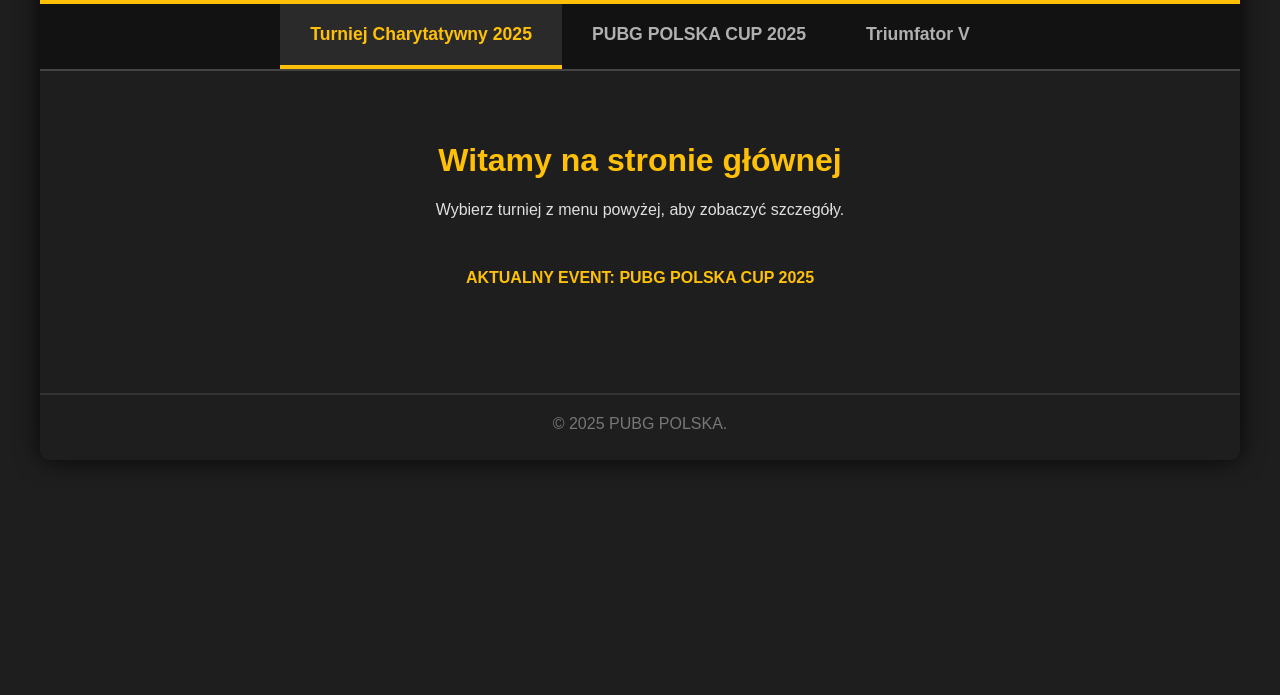
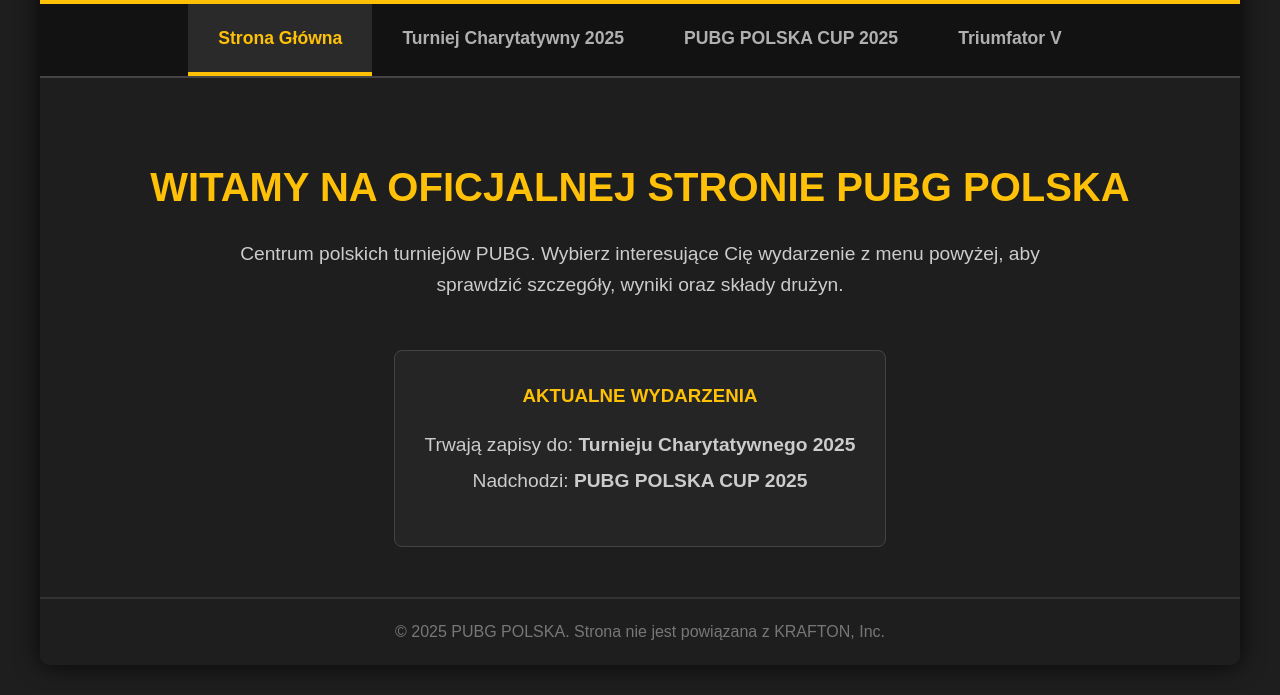
Before and after one commit to karolgrubiakkarol-alt/turniej-pubg-backend, a Flask app: page / in a window 1280 px wide. Shown: the part 370-1065 px from the top of the page. Before the commit the page ends 799 px from the top, so only its background shows below. Run offline with Flask 3, Linux system fonts and the light colour scheme.

Commit message:
Add files via upload

```diff
--- a/templates/index.html
+++ b/templates/index.html
@@ -7,34 +7,123 @@
     <link rel="icon" href="https://i.imgur.com/HcTRskR.png" type="image/png">
 
     <style>
-        /* Styl Globalny - Ciemny Motyw */
-        body { background-color: #1e1e1e; color: #e0e0e0; font-family: 'Arial', sans-serif; margin: 0; padding: 0; }
+        /* ========================================= */
+        /* GLOBALNE STYLE (Dark Mode)                */
+        /* ========================================= */
+        body {
+            background-color: #1e1e1e;
+            color: #e0e0e0;
+            font-family: 'Arial', sans-serif;
+            margin: 0;
+            padding: 0;
+            line-height: 1.6;
+        }
 
-        /* Kontener */
-        .page-wrapper { width: 95%; max-width: 1200px; margin: 30px auto; background: rgba(30, 30, 30, 0.95); border-radius: 10px; box-shadow: 0 0 25px rgba(0,0,0,0.8); overflow: hidden; min-height: 100vh; }
+        /* GŁÓWNY KONTENER */
+        .page-wrapper {
+            width: 95%;
+            max-width: 1200px;
+            margin: 30px auto;
+            background-color: rgba(30, 30, 30, 0.95);
+            border-radius: 10px;
+            box-shadow: 0 0 25px rgba(0,0,0,0.8);
+            overflow: hidden;
+            min-height: 100vh;
+            display: flex;
+            flex-direction: column;
+        }
 
-        /* Nagłówek */
-        .main-header { background: #252525; padding: 20px; text-align: center; border-bottom: 4px solid #ffc107; }
-        .header-logo { max-width: 100%; height: auto; display: block; margin: 0 auto; transition: transform 0.3s; }
-        .main-header:hover .header-logo { transform: scale(1.02); }
+        /* ========================================= */
+        /* NAGŁÓWEK Z LOGO                           */
+        /* ========================================= */
+        .main-header {
+            background-color: #252525;
+            padding: 20px;
+            text-align: center;
+            border-bottom: 4px solid #ffc107;
+            cursor: pointer;
+            transition: background 0.3s;
+        }
+        .main-header:hover {
+            background-color: #2f2f2f;
+        }
+        .header-logo {
+            max-width: 100%;
+            height: auto;
+            display: block;
+            margin: 0 auto;
+            transition: transform 0.3s ease;
+        }
+        .main-header:hover .header-logo {
+            transform: scale(1.02);
+        }
 
-        /* Menu */
-        .main-navbar { background: #121212; padding: 0; text-align: center; border-bottom: 2px solid #444; display: flex; justify-content: center; flex-wrap: wrap; }
-        .main-navbar a { color: #b0b0b0; text-decoration: none; font-size: 1.1em; font-weight: bold; padding: 20px 30px; transition: 0.3s; border-bottom: 4px solid transparent; }
-        .main-navbar a:hover { background: #2a2a2a; color: #fff; }
+        /* ========================================= */
+        /* MENU GŁÓWNE (ZAKŁADKI)                    */
+        /* ========================================= */
+        .main-navbar {
+            background-color: #121212;
+            padding: 0;
+            text-align: center;
+            border-bottom: 2px solid #444;
+            display: flex;
+            justify-content: center;
+            flex-wrap: wrap;
+        }
+        .main-navbar a {
+            color: #b0b0b0;
+            text-decoration: none;
+            font-size: 1.1em;
+            font-weight: bold;
+            padding: 20px 30px;
+            transition: 0.3s;
+            border-bottom: 4px solid transparent;
+        }
+        .main-navbar a:hover {
+            background-color: #2a2a2a;
+            color: #fff;
+        }
+        /* Klasa aktywna dla strony głównej */
+        .main-navbar a.active {
+            background-color: #2a2a2a;
+            color: #ffc107;
+            border-bottom: 4px solid #ffc107;
+        }
 
-        /* Aktywna zakładka */
-        .main-navbar a.active { background: #2a2a2a; color: #ffc107; border-bottom: 4px solid #ffc107; }
+        /* ========================================= */
+        /* TREŚĆ STRONY GŁÓWNEJ                      */
+        /* ========================================= */
+        .content-padding {
+            padding: 50px 20px;
+            text-align: center;
+            flex-grow: 1; /* Wypełnia miejsce */
+        }
+        h1 { color: #ffc107; margin-bottom: 20px; font-size: 2.5em; text-transform: uppercase; }
+        p { font-size: 1.2em; color: #ccc; max-width: 800px; margin: 0 auto 20px auto; }
 
-        /* Treść */
-        .content { padding: 50px 20px; text-align: center; }
-        h1 { color: #ffc107; }
-        footer { text-align: center; padding: 20px; border-top: 2px solid #333; margin-top: 40px; color: #777; }
+        .welcome-box {
+            background: #252525;
+            padding: 30px;
+            border-radius: 8px;
+            display: inline-block;
+            margin-top: 30px;
+            border: 1px solid #444;
+        }
+
+        /* Stopka */
+        footer {
+            text-align: center;
+            padding: 20px;
+            border-top: 2px solid #333;
+            margin-top: auto;
+            color: #777;
+        }
     </style>
 </head>
 <body>
 
 <div class="page-wrapper">
+
     <header class="main-header">
         <a href="index.html">
             <img src="https://i.imgur.com/VhDs7mJ.png" alt="PUBG POLSKA" class="header-logo">
@@ -42,19 +131,27 @@
     </header>
 
     <nav class="main-navbar">
-        <a href="index.html" class="active">Turniej Charytatywny 2025</a>
+        <a href="index.html" class="active">Strona Główna</a>
+        <a href="turniej-charytatywny.html">Turniej Charytatywny 2025</a>
         <a href="pubg-polska-cup.html">PUBG POLSKA CUP 2025</a>
         <a href="triumfator-v.html">Triumfator V</a>
     </nav>
 
-    <div class="content">
-        <h1>Witamy na stronie głównej</h1>
-        <p>Wybierz turniej z menu powyżej, aby zobaczyć szczegóły.</p>
-        <br>
-        <p style="color:#ffc107; font-weight:bold;">AKTUALNY EVENT: PUBG POLSKA CUP 2025</p>
+    <div class="content-padding">
+        <h1>Witamy na oficjalnej stronie PUBG POLSKA</h1>
+
+        <p>Centrum polskich turniejów PUBG. Wybierz interesujące Cię wydarzenie z menu powyżej, aby sprawdzić szczegóły, wyniki oraz składy drużyn.</p>
+
+        <div class="welcome-box">
+            <h3 style="color:#ffc107; margin-top:0;">AKTUALNE WYDARZENIA</h3>
+            <p style="margin-bottom:0;">Trwają zapisy do: <strong>Turnieju Charytatywnego 2025</strong></p>
+            <p style="margin-top:5px;">Nadchodzi: <strong>PUBG POLSKA CUP 2025</strong></p>
+        </div>
     </div>
 
-    <footer>&copy; 2025 PUBG POLSKA.</footer>
+    <footer>
+        &copy; 2025 PUBG POLSKA. Strona nie jest powiązana z KRAFTON, Inc.
+    </footer>
 </div>
 
 </body>
```
